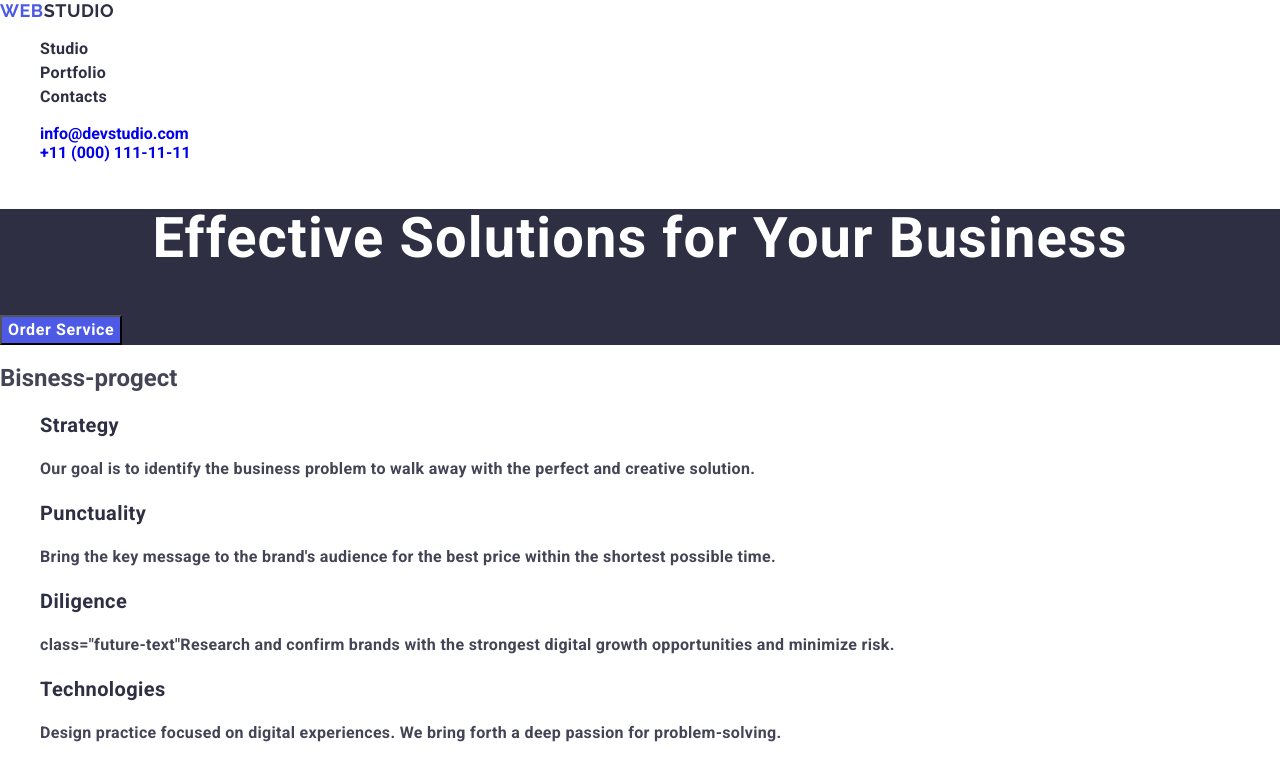
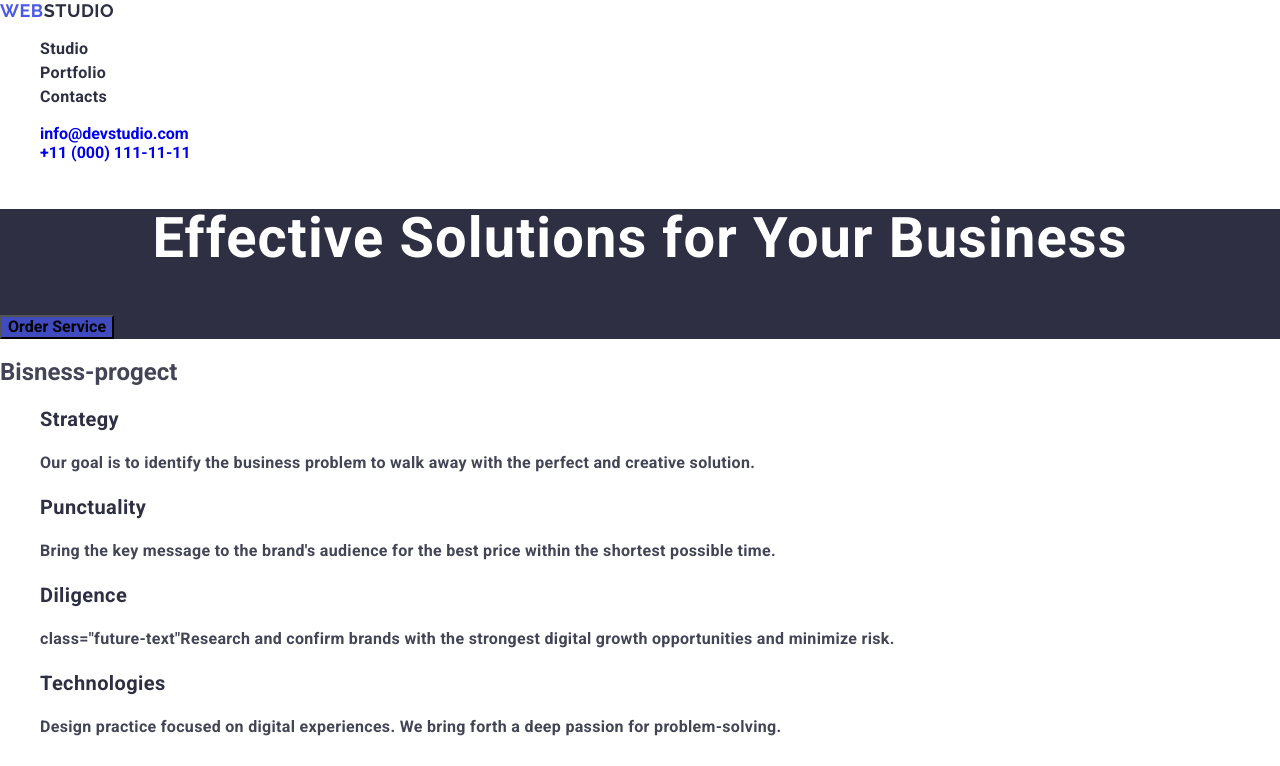
Before and after one commit to realisticsergio/goit-markup-hw-02, a plain HTML site: page index.html in a window 1280 px wide. In both pictures the pointer is over the button "Order Service". Shown: the top 766 px of the page. Drawn offline with nearby package versions, Linux system fonts and the light colour scheme; files whose address does not match are found by name.

Commit message:
fixed button cod css

```diff
--- a/css/styles.css
+++ b/css/styles.css
@@ -82,9 +82,9 @@ a {
         color: #fff;
         cursor: pointer;
 }
-.main-buton:hover,
-.main-buton:focus {
-    background-color: #4D5AE5;
+.main-button:hover,
+.main-button:focus {
+    background-color: #404BBF;
 
 }
 .future-title {
--- a/index.html
+++ b/index.html
@@ -43,7 +43,7 @@
 <!--#Heager-->
         <section class="hero-section">
             <h1 class="header">Effective Solutions for Your Business</h1>
-            <button type="button" class="main-buton">Order Service</button>
+            <button type="button" class="main-button">Order Service</button>
         </section>
 <!--#end Header-->
 <!--#2 section-->
```
